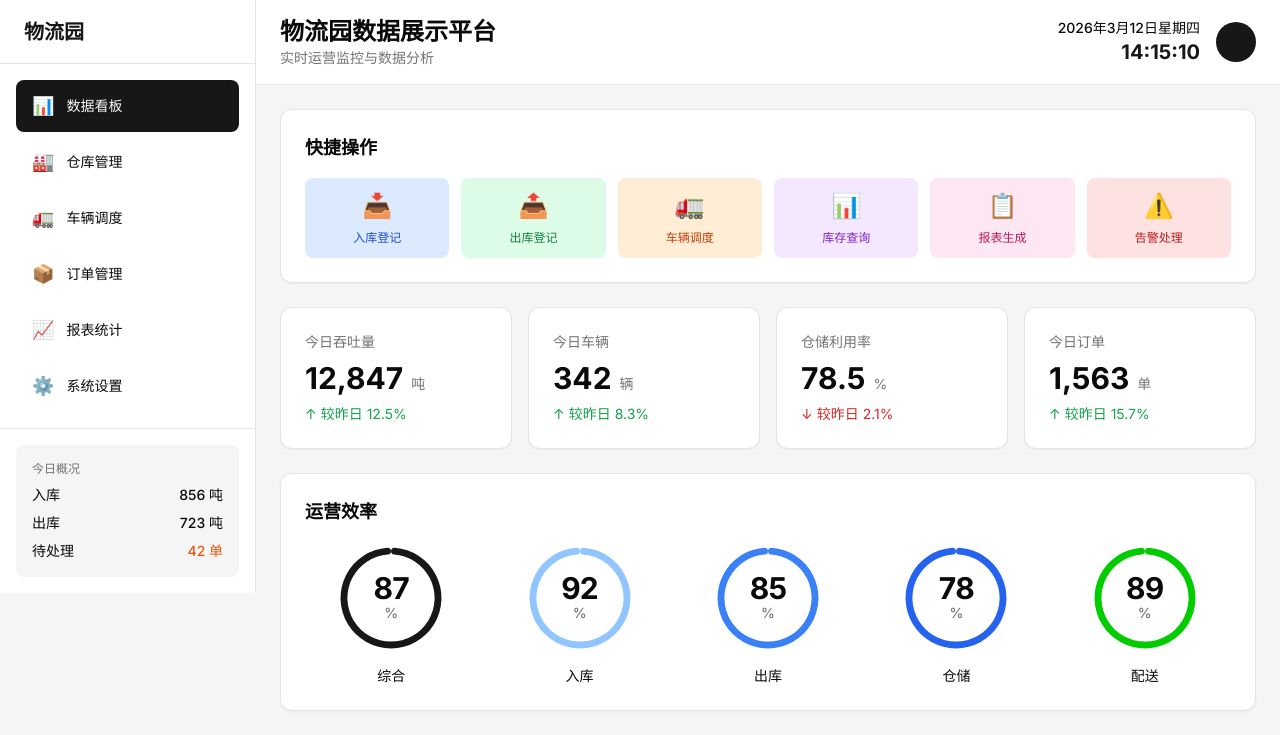
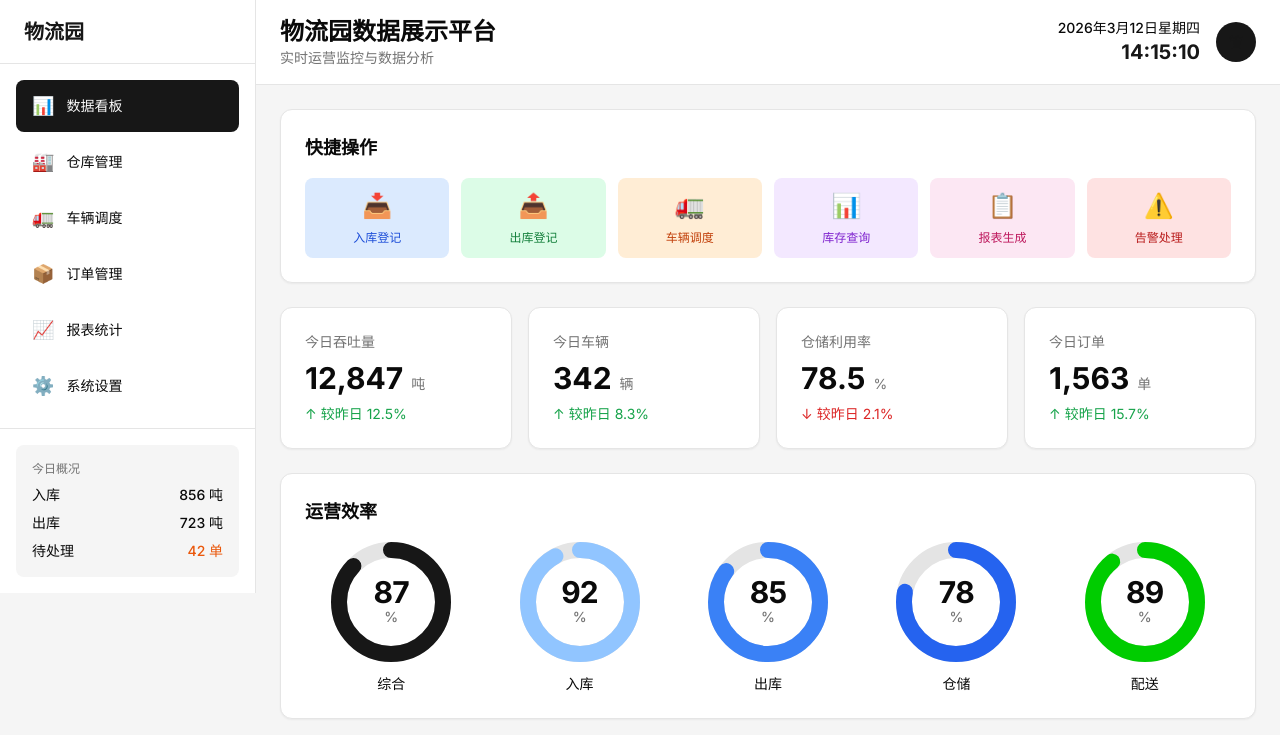
Before and after one commit to yyyxuu/ai-frontend-projects, a React (Vite) app in the folder logistics-park/: page / in a window 1280 px wide. Shown: the top 735 px of the page. Built offline with nearby package versions, Linux system fonts and the light colour scheme.

Commit message:
💫 ui: 使用 SVG 实现真实百分比环形进度条

```diff
--- a/logistics-park/src/components/EfficiencyPanel.jsx
+++ b/logistics-park/src/components/EfficiencyPanel.jsx
@@ -1,37 +1,52 @@
-import { RadialBarChart, RadialBar, ResponsiveContainer } from 'recharts';
 import { efficiencyData } from '../data/mockData';
 
+// 计算环形进度条的 stroke-dasharray
+function getProgressStroke(value, radius) {
+  const circumference = 2 * Math.PI * radius;
+  const offset = circumference - (value / 100) * circumference;
+  return { circumference, offset };
+}
+
 function EfficiencyGauge({ value, label, color }) {
-  const data = [{ name: label, uv: value, pv: 100, fill: color }];
+  const size = 120;
+  const strokeWidth = 16;
+  const radius = (size - strokeWidth) / 2;
+  const { circumference, offset } = getProgressStroke(value, radius);
+  const center = size / 2;
 
   return (
     <div className="flex flex-col items-center">
-      <div className="w-28 h-28 relative">
-        <ResponsiveContainer width="100%" height="100%">
-          <RadialBarChart
-            cx="50%"
-            cy="50%"
-            innerRadius="70%"
-            outerRadius="100%"
-            barSize={24}
-            data={data}
-            startAngle={90}
-            endAngle={-270}
-          >
-            {/* Background track - full circle */}
-            <RadialBar
-              background={{ fill: 'oklch(0.92 0 0)' }}
-              cornerRadius={12}
-            />
-            {/* Actual value bar - percentage based */}
-            <RadialBar
-              dataKey="uv"
-              fill={color}
-              cornerRadius={12}
-            />
-          </RadialBarChart>
-        </ResponsiveContainer>
-        {/* Perfectly centered text */}
+      <div className="relative" style={{ width: size, height: size }}>
+        <svg
+          width={size}
+          height={size}
+          className="transform -rotate-90"
+          viewBox={`0 0 ${size} ${size}`}
+        >
+          {/* Background track */}
+          <circle
+            cx={center}
+            cy={center}
+            r={radius}
+            fill="none"
+            stroke="oklch(0.92 0 0)"
+            strokeWidth={strokeWidth}
+          />
+          {/* Progress bar */}
+          <circle
+            cx={center}
+            cy={center}
+            r={radius}
+            fill="none"
+            stroke={color}
+            strokeWidth={strokeWidth}
+            strokeDasharray={circumference}
+            strokeDashoffset={offset}
+            strokeLinecap="round"
+            style={{ transition: 'stroke-dashoffset 0.5s ease' }}
+          />
+        </svg>
+        {/* Centered text */}
         <div className="absolute inset-0 flex items-center justify-center">
           <div className="text-center">
             <div className="text-3xl font-bold text-foreground leading-none tracking-tight">{value}</div>
```
